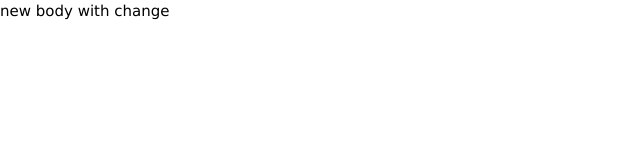
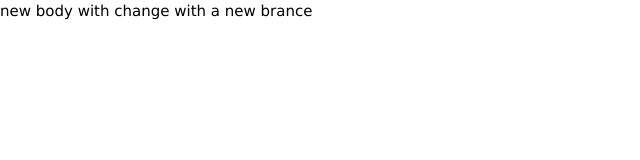
Before and after one commit to milldox/webDvlp, a plain HTML site: page index.html in a window 1280 px wide. Shown: the whole page, without its empty margins (0-640 px from the left). Drawn offline with Linux system fonts and the light colour scheme.

Commit message:
new brance commited

```diff
--- a/index.html
+++ b/index.html
@@ -6,6 +6,6 @@
    <link rel="stylesheet" href="css/index.css">
   </head>
   <body>
-    new body with change
+    new body with change with a new brance
   </body>
 </html>
```
